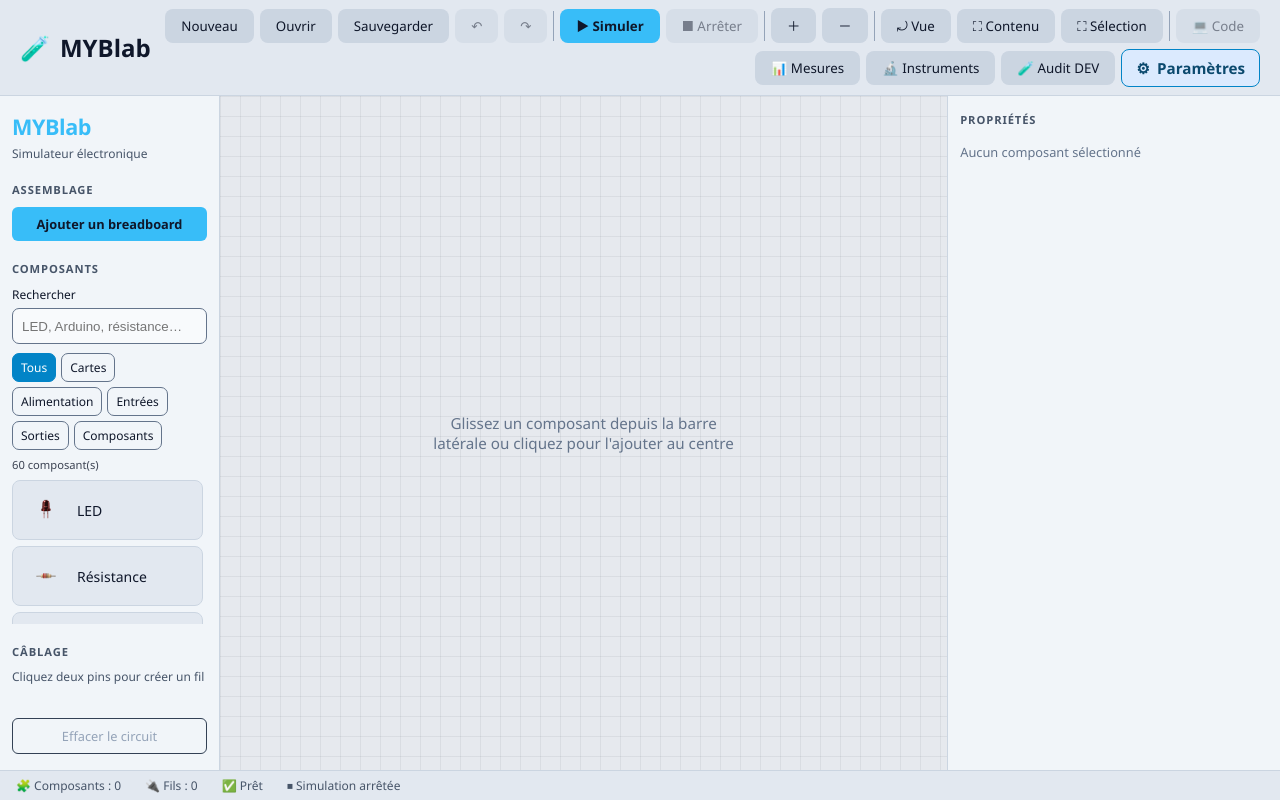
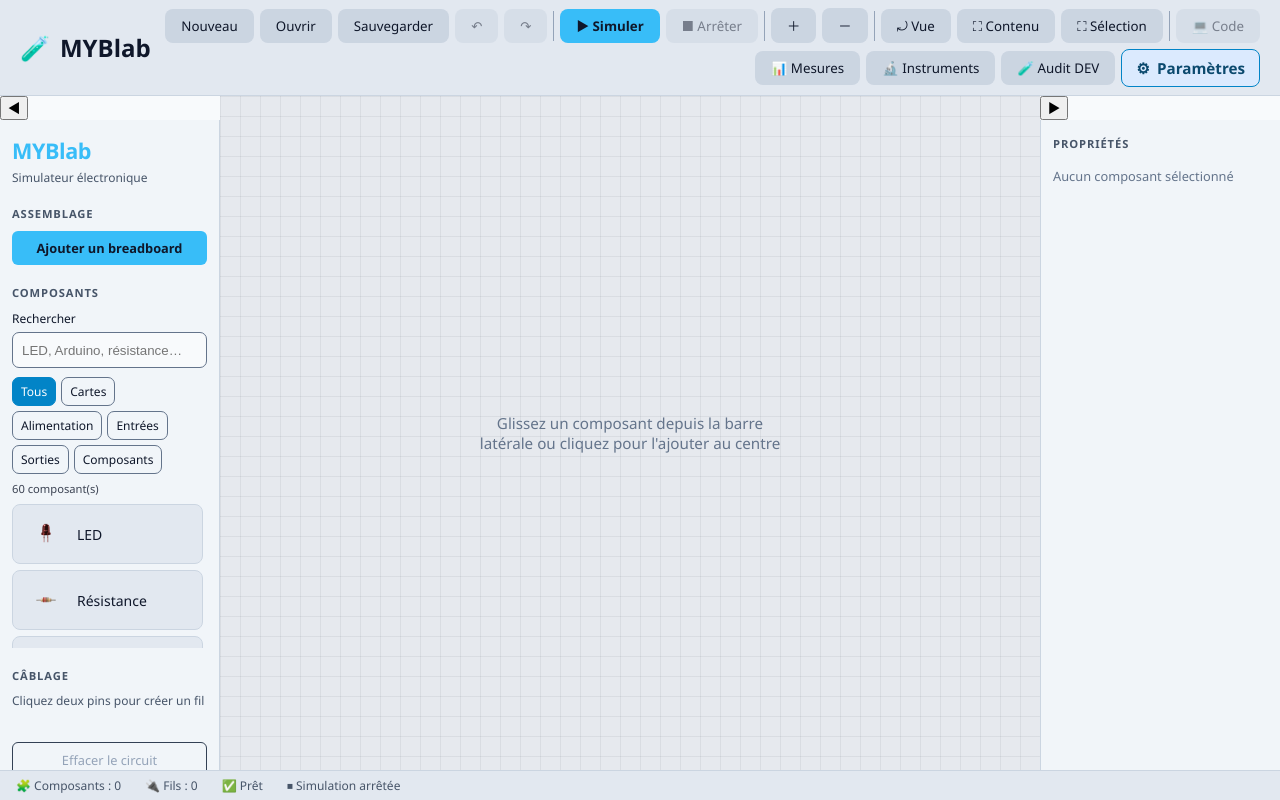
Before and after one commit to mamadouyacineba858-tech/myblab_v03, a React (Vite) app in the folder frontend/: page / in a window 1280 px wide. Built offline with nearby package versions, Linux system fonts and the light colour scheme.

Commit message:
feat(workspace): collapsible library and properties panels

```diff
--- a/frontend/src/App.jsx
+++ b/frontend/src/App.jsx
@@ -19,17 +19,25 @@ import "./App.css";
 function AppShell() {
   const { theme } = useCircuit();
   const [instrumentsOpen, setInstrumentsOpen] = useState(false);
+  const [libraryOpen, setLibraryOpen] = useState(true);
+  const [propertiesOpen, setPropertiesOpen] = useState(true);
 
   return (
     <div className={`myblab-root theme-${theme}`}>
       <Navbar instrumentsOpen={instrumentsOpen} onToggleInstruments={() => setInstrumentsOpen((open) => !open)} />
       <LiveSimulationDriver />
       <div className="myblab-app">
-        <Sidebar />
+        <div className={"myblab-side-slot myblab-side-slot--left" + (libraryOpen ? "" : " myblab-side-slot--closed")}>
+          <button type="button" className="myblab-side-toggle" aria-expanded={libraryOpen} aria-label={libraryOpen ? "Replier la bibliothèque" : "Déplier la bibliothèque"} onClick={() => setLibraryOpen(open => !open)}>{libraryOpen ? "◀" : "▶"}</button>
+          {libraryOpen && <Sidebar />}
+        </div>
         <SimulationCanvas />
-        {instrumentsOpen
-          ? <InstrumentsPanel onClose={() => setInstrumentsOpen(false)} />
-          : <ComponentInspector />}
+        <div className={"myblab-side-slot myblab-side-slot--right" + (propertiesOpen ? "" : " myblab-side-slot--closed")}>
+          <button type="button" className="myblab-side-toggle" aria-expanded={propertiesOpen} aria-label={propertiesOpen ? "Replier le panneau droit" : "Déplier le panneau droit"} onClick={() => setPropertiesOpen(open => !open)}>{propertiesOpen ? "▶" : "◀"}</button>
+          {propertiesOpen && (instrumentsOpen
+            ? <InstrumentsPanel onClose={() => setInstrumentsOpen(false)} />
+            : <ComponentInspector />)}
+        </div>
       </div>
       <StatusBar />
     </div>
```
